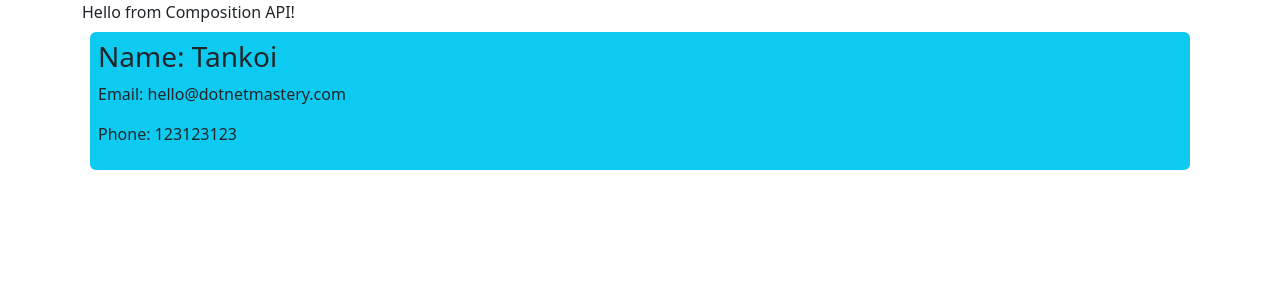
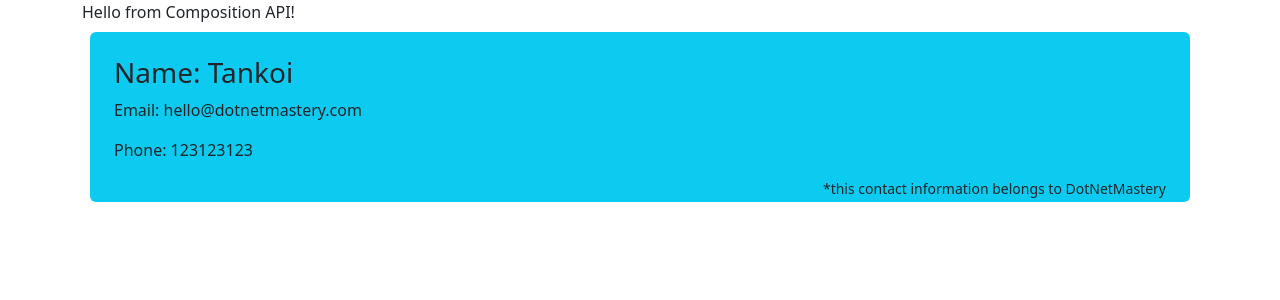
Before and after one commit to tankoi/vue-3-and-net-10-build-full-stack-real-world-app-2025, a Vue app in the folder Section 9 - Create Project/vue-components-demo/: page / in a window 1280 px wide. Shown: the top 300 px of the page. Built offline with nearby package versions, Linux system fonts and the light colour scheme.

Commit message:
81. Binded props

```diff
--- a/Section 9 - Create Project/vue-components-demo/src/App.vue
+++ b/Section 9 - Create Project/vue-components-demo/src/App.vue
@@ -1,15 +1,15 @@
 <template>
     <div class="container">
         <div>{{ message }}</div>
-        <contact name="Tankoi" phone="123123123"></contact>
+        <contact name="Tankoi" phone="123123123" :ownerName="contactsOwner"></contact>
     </div>
 </template>
 
 <script setup>
-import ButtonCounter from './components/ButtonCounter.vue';
 import Contact from './components/Contact.vue';
 
 const message = "Hello from Composition API!";
+const contactsOwner = "DotNetMastery";
 </script>
 
 <style></style>
--- a/Section 9 - Create Project/vue-components-demo/src/components/Contact.vue
+++ b/Section 9 - Create Project/vue-components-demo/src/components/Contact.vue
@@ -1,8 +1,11 @@
 <template>
-    <div class="bg-info rounded p-2 m-2">
+    <div class="bg-info rounded p-4 m-2">
         <h3>Name: {{ name }}</h3>
         <p>Email: {{ email }}</p>
         <p>Phone: {{ phone }}</p>
+        <p class="float-end small" v-if="ownerName != ''">
+            *this contact information belongs to {{ ownerName }}
+        </p>
     </div>
 </template>
 
@@ -10,6 +13,6 @@
 import { ref, defineProps } from 'vue';
 // Composition API code can go here
 const email = ref("hello@dotnetmastery.com");
-const props = defineProps(['name', 'phone']);
+const props = defineProps(['name', 'phone', 'ownerName']);
 
 </script>
```
